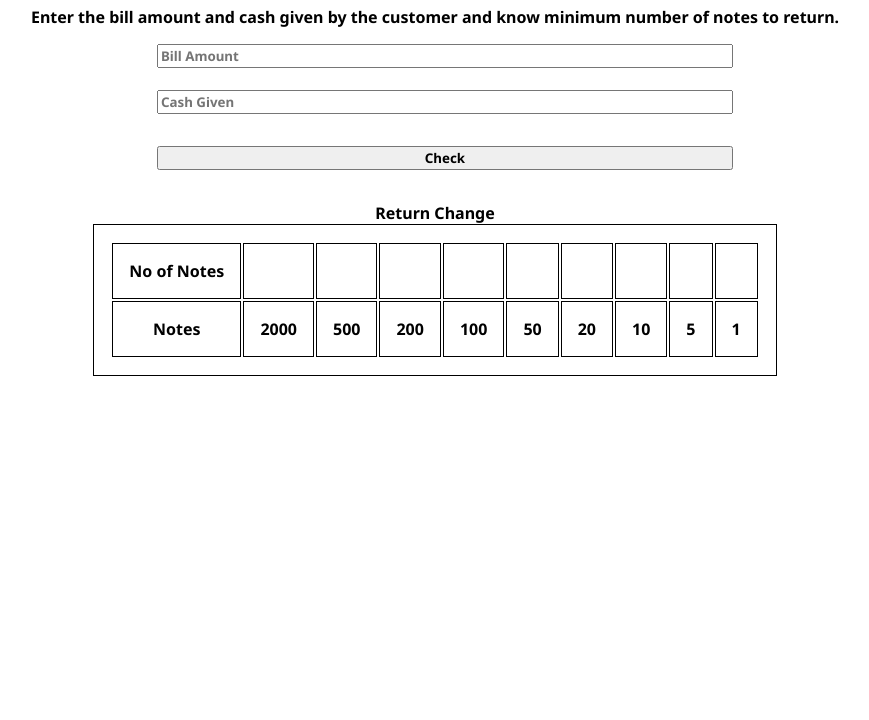
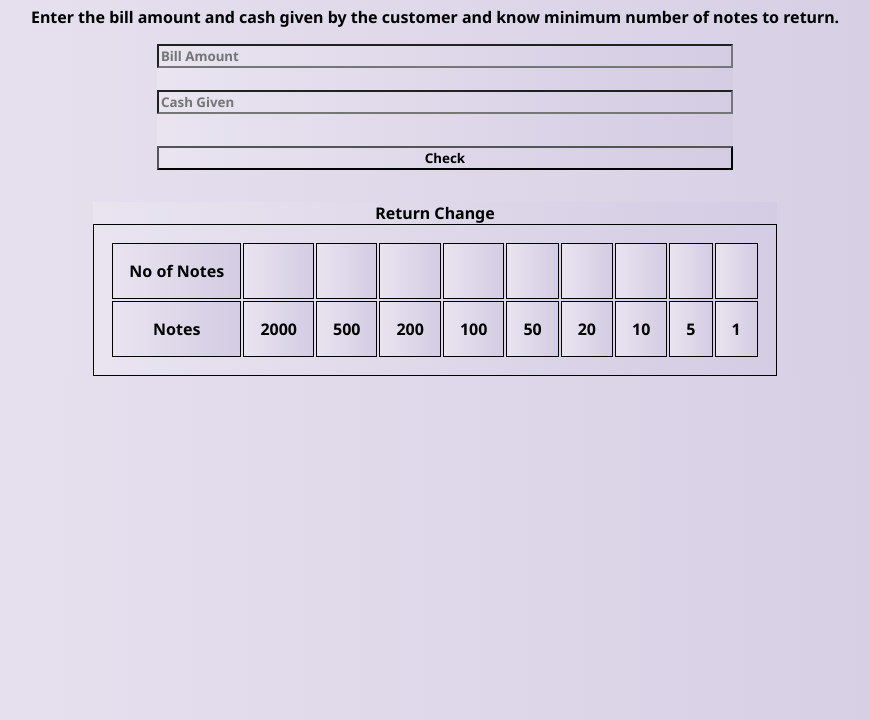
Before and after one commit to jatinmore/Monefy, a plain HTML site: page index.html in a window 1280 px wide. Shown: the part 80-800 px from the top of the page, without its empty margins (205-1074 px from the left). Drawn offline with Linux system fonts and the light colour scheme.

Commit message:
final css

```diff
--- a/app.css
+++ b/app.css
@@ -1,5 +1,10 @@
 *{
     font-family: 'Noto Sans', sans-serif;
+    background: #D3CCE3;  /* fallback for old browsers */
+    background: -webkit-linear-gradient(to right, #E9E4F0, #D3CCE3);  /* Chrome 10-25, Safari 5.1-6 */
+    background: linear-gradient(to right, #E9E4F0, #D3CCE3); /* W3C, IE 10+/ Edge, Firefox 16+, Chrome 26+, Opera 12+, Safari 7+ */
+
+
 }
 header
 {
@@ -8,6 +13,7 @@ header
 
 .main
 {
+
     display: flex;
     flex-direction: column;
     justify-content: center;
```
Also changed, not shown: index.html (+1 -0 lines).
